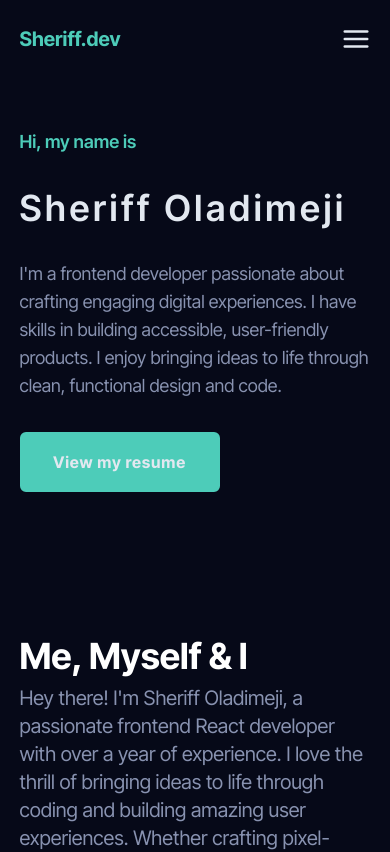
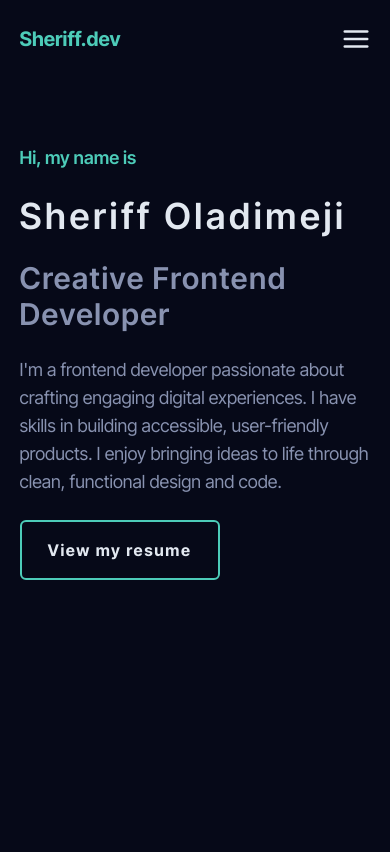
Before and after one commit to Sheriff-Oladimeji/portfolio, a React (Vite) app: page / in a window 390 px wide. Shown: the top 852 px of the page. Built offline with nearby package versions, Linux system fonts and the light colour scheme.

Commit message:
feat: update header

```diff
--- a/src/components/Header.jsx
+++ b/src/components/Header.jsx
@@ -1,12 +1,15 @@
 import resume from "../assets/Sheriff-Resume.pdf";
 const Header = () => {
   return (
-    <header className="container mb-36 md:mb-0" name="home">
-      <div className="flex flex-col h-full pt-12 md:pt-24 w-full  gap-8">
+    <header className="container" name="home">
+      <div className="flex flex-col h-full pt-16 md:pt-20 w-full  gap-6">
         <span className="text-green text-lg font-semibold">Hi, my name is</span>
         <h1 className="text-4xl sm:text-5xl md:text-7xl font-semibold text-bold  tracking-widest ">
           Sheriff Oladimeji
         </h1>
+        <h2 className="text-3xl sm:text-4xl md:text-6xl font-semibold text-gray  tracking-wider ">
+          Creative Frontend Developer
+        </h2>
 
         <p className="text-gray max-w-lg md:max-w-3xl  text-lg ">
           I'm a frontend developer passionate about crafting engaging digital
@@ -17,7 +20,7 @@ const Header = () => {
         <a
           href={resume}
           download={true}
-          className="border-green border-2 rounded-md py-4 px-2 outline-none hover:bg-transparent w-[200px] bg-green active:bg-transparent hover:shadow-xl text-bold font-bold text-center tracking-wider"
+          className="border-green border-2 rounded-md py-4 px-2 outline-none  w-[200px]  bg-transparent hover:shadow-xl text-bold font-bold text-center tracking-widest"
         >
           View my resume
         </a>
--- a/src/index.css
+++ b/src/index.css
@@ -14,5 +14,5 @@
     }
 }
 .container{
-    @apply md:h-screen w-[90%] md:w-[70%] mx-auto;
+    @apply h-screen w-[90%] md:w-[70%] mx-auto;
 }
```
